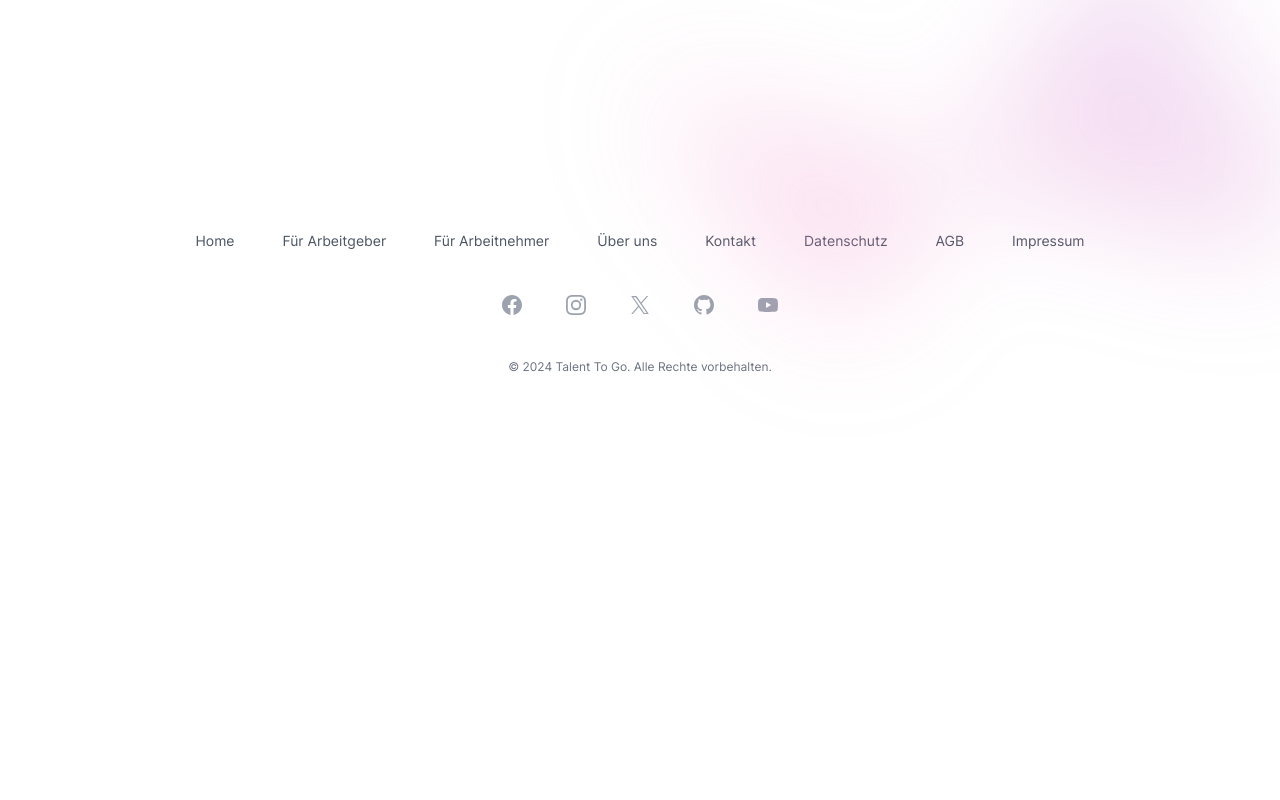
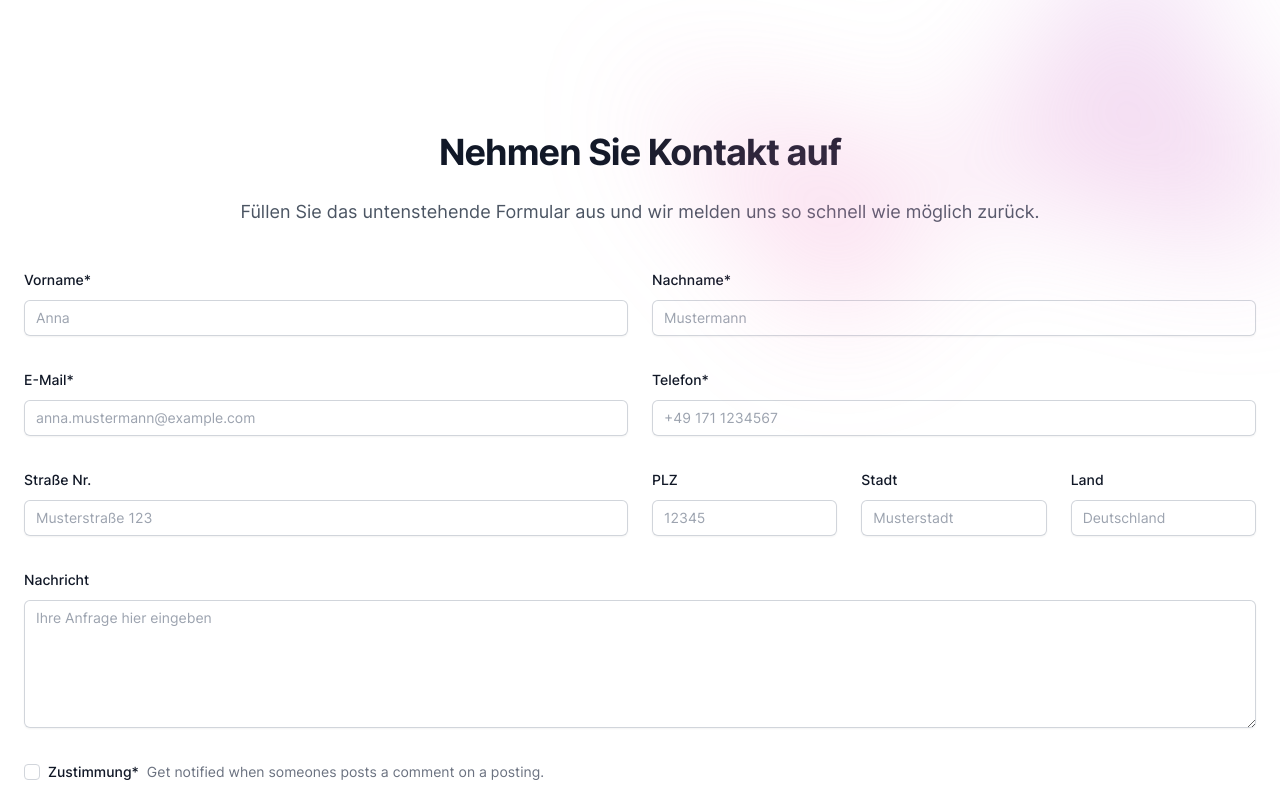
Before and after one commit to thomaserdmenger/TalentToGo, a React (Vite) app in the folder frontend/: page /employees in a window 1280 px wide. Shown: the part 640-1440 px from the top of the page. Before the commit the page ends 1113 px from the top, so only its background shows below. Built offline with nearby package versions, Linux system fonts and the light colour scheme.

Commit message:
Add Contact Form to Employer and Employees Page

```diff
--- a/frontend/src/pages/EmployeesPage.jsx
+++ b/frontend/src/pages/EmployeesPage.jsx
@@ -1,3 +1,4 @@
+import ContactForm from "../components/ContactForm.jsx"
 import Footer from "../components/Footer.jsx"
 import Hero from "../components/Hero"
 import { employeesDataDE, employeesDataES } from "../data/employeesData.js"
@@ -17,7 +18,12 @@ const EmployeesPage = () => {
           employeesDataES={employeesDataES}
         />
       </header>
-      <main></main>
+      <main>
+        {/* CONTACT FORM SECTION */}
+        <section className="contactFormSection">
+          <ContactForm />
+        </section>
+      </main>
       <Footer />
     </>
   )
--- a/frontend/src/pages/EmployerPage.jsx
+++ b/frontend/src/pages/EmployerPage.jsx
@@ -14,6 +14,7 @@ import {
   employerFaqDE,
   employerFaqES,
 } from "../data/employerData.js"
+import ContactForm from "../components/ContactForm.jsx"
 
 const EmployerPage = () => {
   const { language } = useContext(languageContext)
@@ -173,6 +174,10 @@ const EmployerPage = () => {
             </div>
           </div>
         </section>
+        {/* CONTACT FORM SECTION */}
+        <section className="contactFormSection">
+          <ContactForm />
+        </section>
       </main>
       <Footer />
     </>
```
